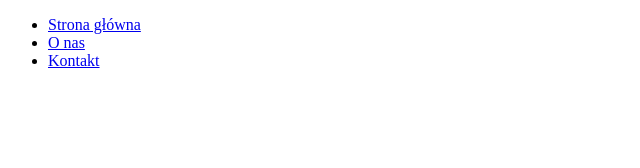
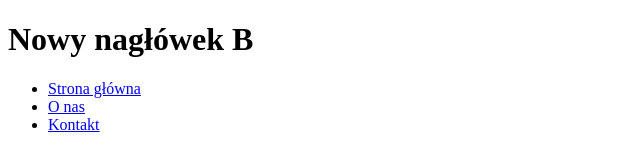
Before and after one commit to andrew76999/ZadanieDomowe, a plain HTML site: page navigation.html in a window 1280 px wide. Shown: the whole page, without its empty margins (0-640 px from the left). Drawn offline with Linux system fonts and the light colour scheme.

Commit message:
Zmiana nagłówka w feature/header-design-b

```diff
--- a/navigation.html
+++ b/navigation.html
@@ -6,6 +6,7 @@
     <title>Nawigacja</title>
 </head>
 <body>
+<h1>Nowy nagłówek B</h1>
     <nav>
         <ul>
             <li><a href="index.html">Strona główna</a></li>
```
